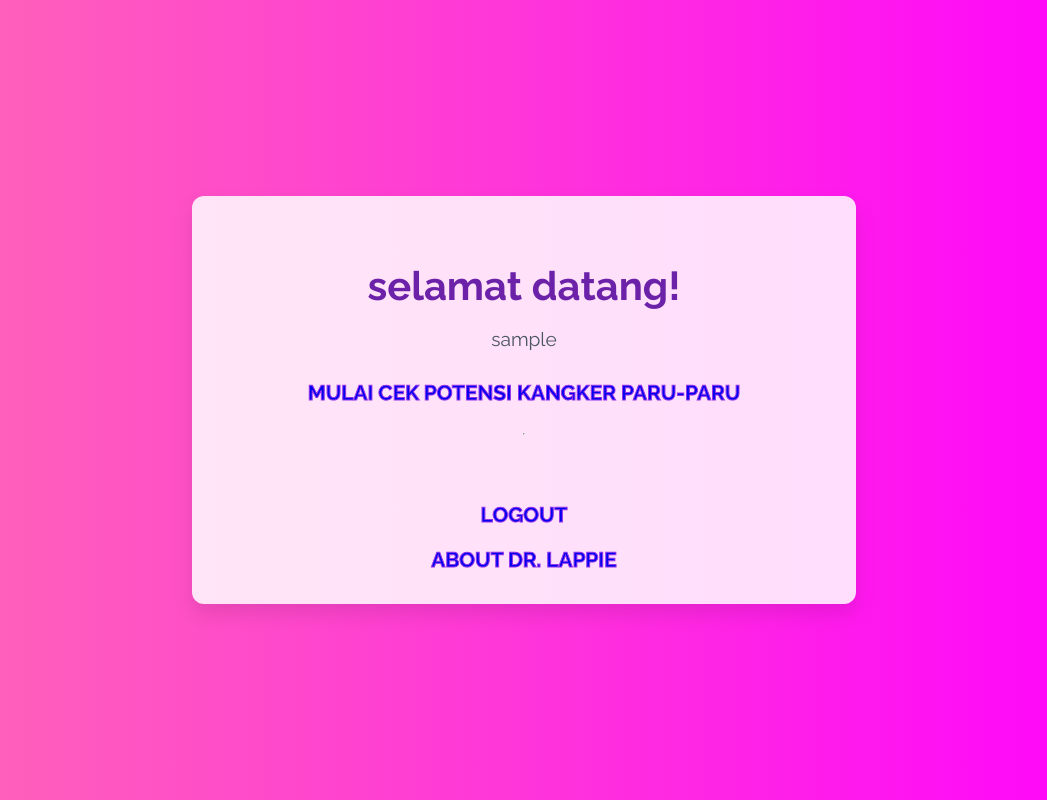
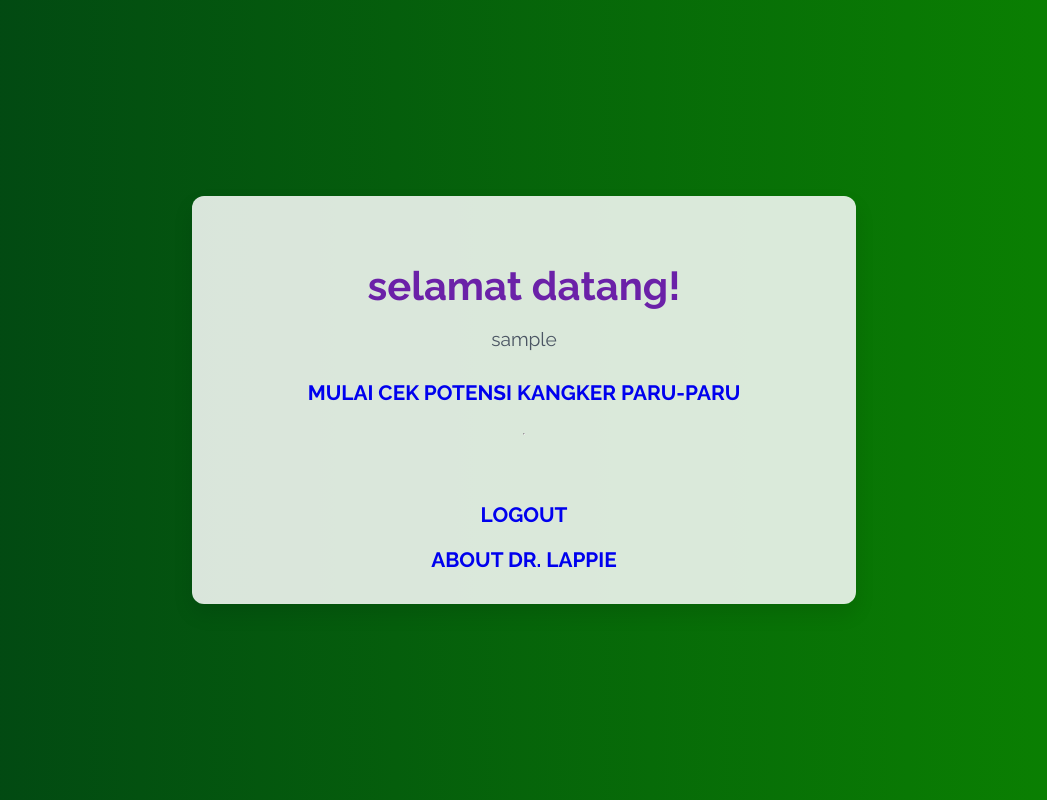
Before and after one commit to mahesaPinuntun/WebLungCancerPrediction, a Flask app: page /dashboard in a window 1280 px wide. Shown: the whole page, without its empty margins (116-1163 px from the left). Run offline with Flask 3, Linux system fonts and the light colour scheme; the visitor is signed in with stand-in values (Sample User, id 1).

Commit message:
commit push

```diff
--- a/templates/dashboard.html
+++ b/templates/dashboard.html
@@ -15,7 +15,7 @@
             display: flex;
             align-items: center;
             justify-content: center;
-            background: linear-gradient(to right, #ff69b4, #ff00ff);
+            background: linear-gradient(to right, #014414 0%, #0b8500 100%);
  /* Purple to white */
             color: #333; /* Dark text for contrast */
         }
@@ -53,7 +53,7 @@
         }
 
         ul li a {
-            --fill-color: #9333ea;
+            --fill-color: #014414 0%;
             font-size: 1.3rem;
             font-weight: 700;
             text-decoration: none;
```
Also changed, not shown: templates/smartphoneregister.html (+6 -6 lines).
